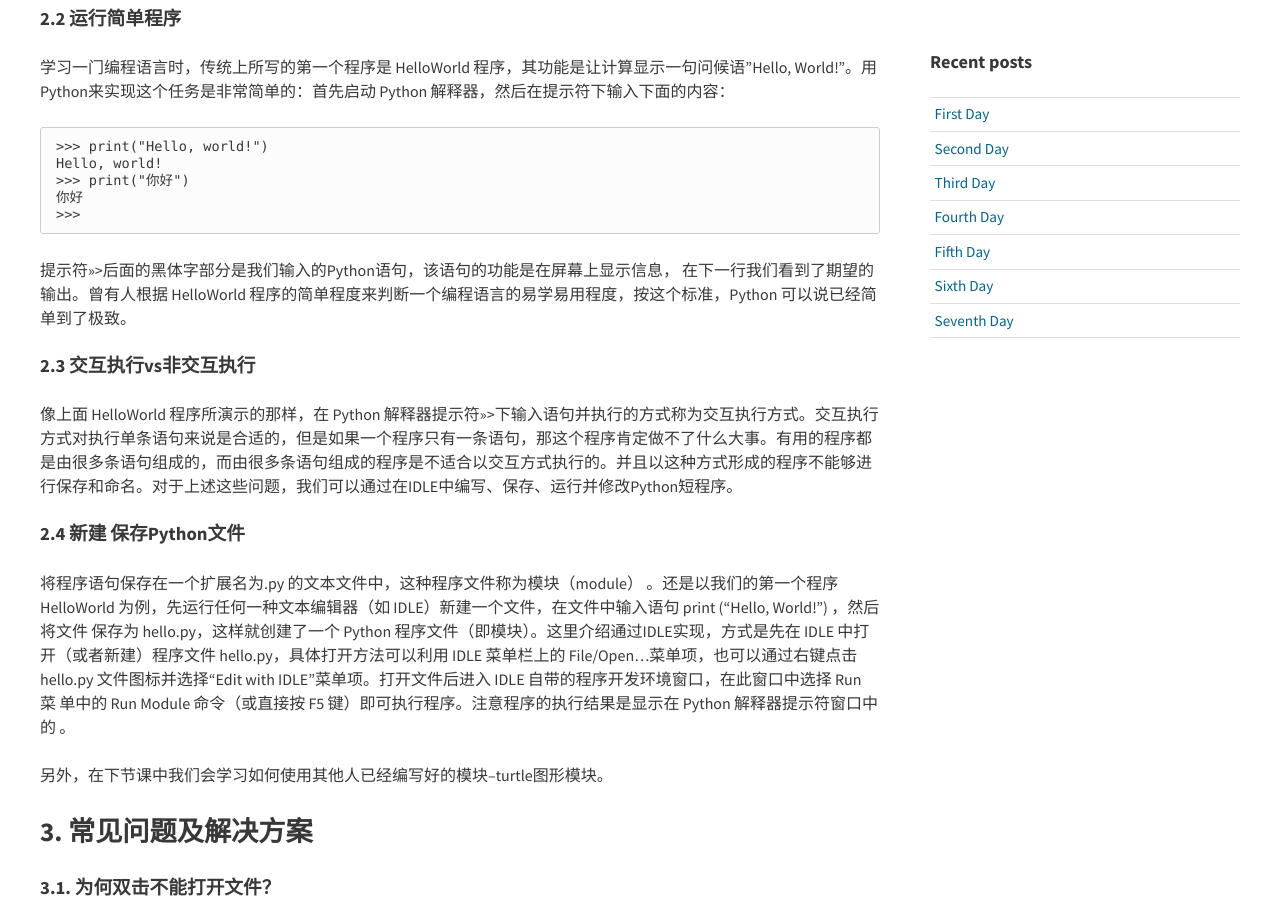
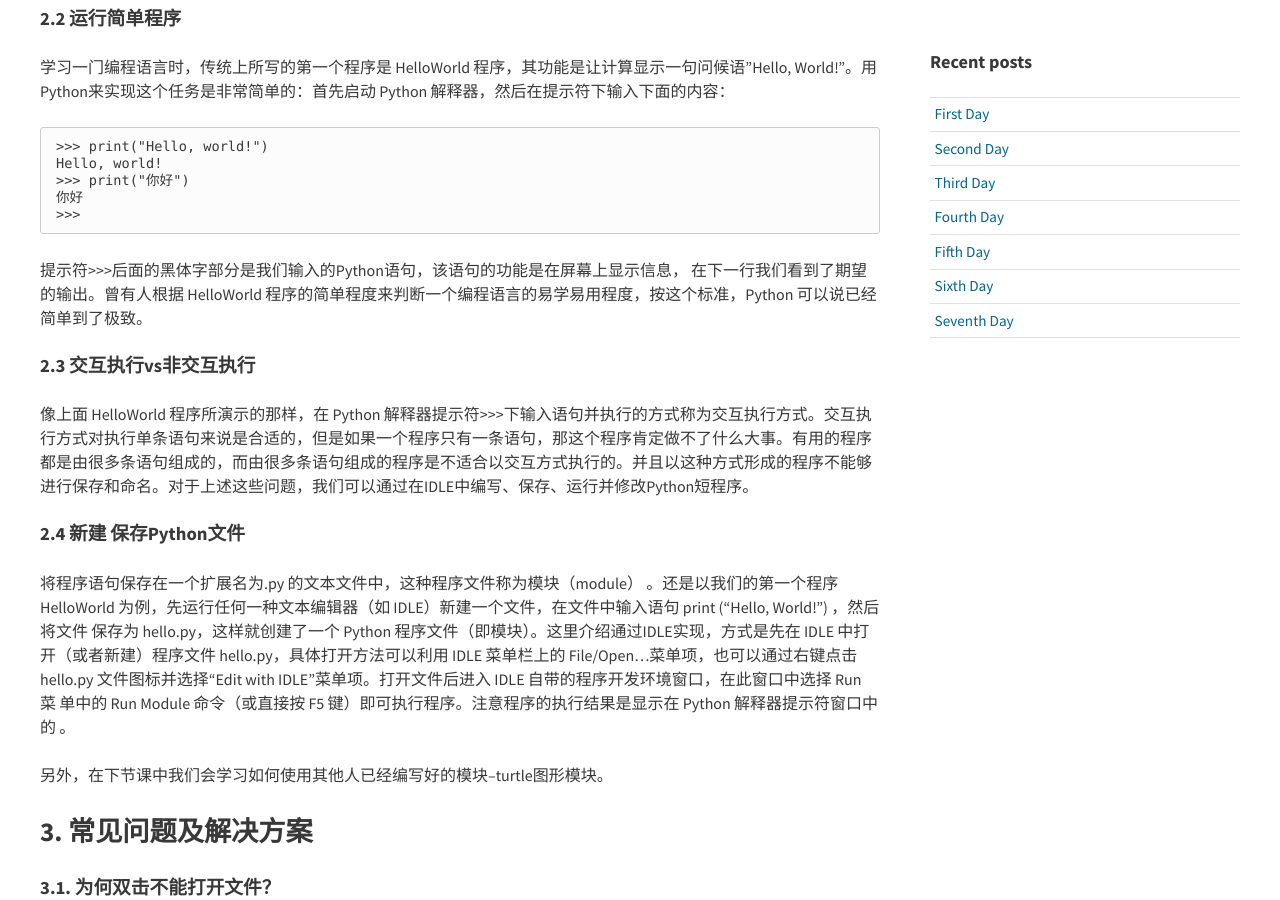
Before and after one commit to dushuaicode/dushuaicode.github.io, a Jekyll site: the page built from _posts/2017-06-20-01.md, in a window 1280 px wide and 900 px high, scrolled down 947 px. Built offline with Jekyll 4.4.1, drawn with Linux system fonts in a browser that asks for light colours; nearby versions of some CDN libraries; some of the changed text lies outside the part shown.

````diff
--- a/_posts/2017-06-20-01.md
+++ b/_posts/2017-06-20-01.md
@@ -38,11 +38,11 @@ Hello, world!
 >>>
 ```
 
-提示符>>>后面的黑体字部分是我们输入的Python语句，该语句的功能是在屏幕上显示信息， 在下一行我们看到了期望的输出。曾有人根据 HelloWorld 程序的简单程度来判断一个编程语言的易学易用程度，按这个标准，Python 可以说已经简单到了极致。
+提示符\>\>\>后面的黑体字部分是我们输入的Python语句，该语句的功能是在屏幕上显示信息， 在下一行我们看到了期望的输出。曾有人根据 HelloWorld 程序的简单程度来判断一个编程语言的易学易用程度，按这个标准，Python 可以说已经简单到了极致。
 
 ### 2.3 交互执行vs非交互执行
 
-像上面 HelloWorld 程序所演示的那样，在 Python 解释器提示符>>>下输入语句并执行的方式称为交互执行方式。交互执行方式对执行单条语句来说是合适的，但是如果一个程序只有一条语句，那这个程序肯定做不了什么大事。有用的程序都是由很多条语句组成的，而由很多条语句组成的程序是不适合以交互方式执行的。并且以这种方式形成的程序不能够进行保存和命名。对于上述这些问题，我们可以通过在IDLE中编写、保存、运行并修改Python短程序。
+像上面 HelloWorld 程序所演示的那样，在 Python 解释器提示符\>\>\>下输入语句并执行的方式称为交互执行方式。交互执行方式对执行单条语句来说是合适的，但是如果一个程序只有一条语句，那这个程序肯定做不了什么大事。有用的程序都是由很多条语句组成的，而由很多条语句组成的程序是不适合以交互方式执行的。并且以这种方式形成的程序不能够进行保存和命名。对于上述这些问题，我们可以通过在IDLE中编写、保存、运行并修改Python短程序。
 
 ### 2.4 新建 保存Python文件
 
````
Also changed, not shown: other parts of _posts/2017-06-20-01.md (+1 -1 lines), _posts/2017-06-16-05.md (+2 -2 lines), _posts/2017-06-18-03.md (+1 -1 lines), _posts/2017-06-19-02.md (+5 -2 lines).
